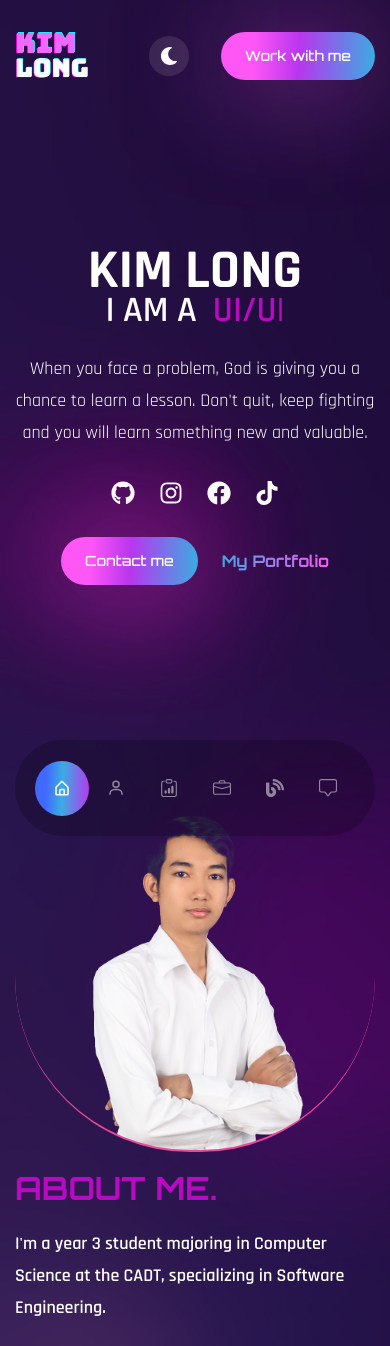
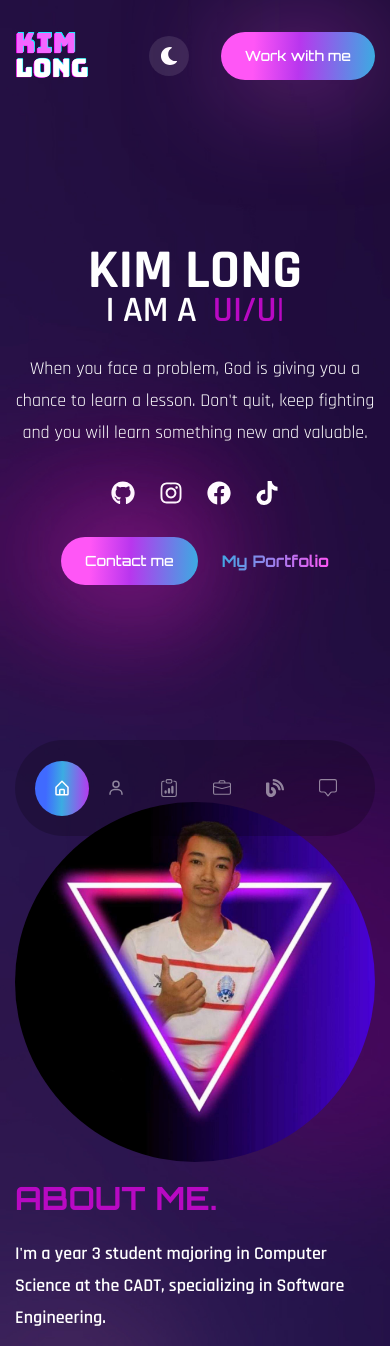
Before and after one commit to Kimlong168/my-portfolio, a React (Create React App) app: page / in a window 390 px wide. Shown: the top 1346 px of the page. Built offline with nearby package versions, Linux system fonts and the light colour scheme; no server answers; the database is empty; the HTML template or start-up script is replaced by a standard one; a web font is replaced by a local one.

Commit message:
update image

```diff
--- a/public/index.html
+++ b/public/index.html
@@ -7,8 +7,9 @@
     <meta name="theme-color" content="#000000" />
     <meta
       name="description"
-      content="Web site created using create-react-app"
+      content="welcome to my portfolio website - Kimlong Chann"
     />
+    <!-- <meta name="image" content="logo.png"> -->
     <!-- google fonts -->
     <link
       href="https://fonts.googleapis.com/css2?family=Aldrich&family=Orbitron:wght@400;500;600;700;800;900&family=Rajdhani:wght@300;400;500;600;700&display=swap"
--- a/src/components/About.js
+++ b/src/components/About.js
@@ -1,6 +1,6 @@
 import React from "react";
 import GradientBtn from "./GradientBtn";
-
+import Image from "../assets/kimlong.jpg";
 // intersection observer hook
 import { useInView } from "react-intersection-observer";
 // motion
@@ -15,13 +15,27 @@ const About = () => {
   return (
     <section id="about" className="section mb-0 lg:mb-24 " ref={ref}>
       <div className="container mx-auto">
+        {/* image */}
         <motion.div
+          className="mx-auto lg:hidden"
+          variants={fadeIn("right", 0.3)}
+          initial="hidden"
+          whileInView={"show"}
+          viewport={{ once: false, amount: 0.7 }}
+        >
+          <img
+            className="rounded-full"
+            src={Image}
+            alt={Image}
+          />
+        </motion.div>
+        {/* <motion.div
           variants={fadeIn("right", 0.3)}
           initial="hidden"
           whileInView={"show"}
           viewport={{ once: false, amount: 0.3 }}
           className="lg:hidden rounded-full object-fit overflow-hidden border-b-2  border-pink-500  bg-about bg-contain bg-no-repeat h-[350px] mix-blend-lighten bg-top"
-        ></motion.div>
+        ></motion.div> */}
         <div className="flex flex-col gap-y-10 lg:flex-row lg:items-center lg:gap-x-20 lg:gap-y-0 h-screen">
           {/* img */}
           <motion.div
```
